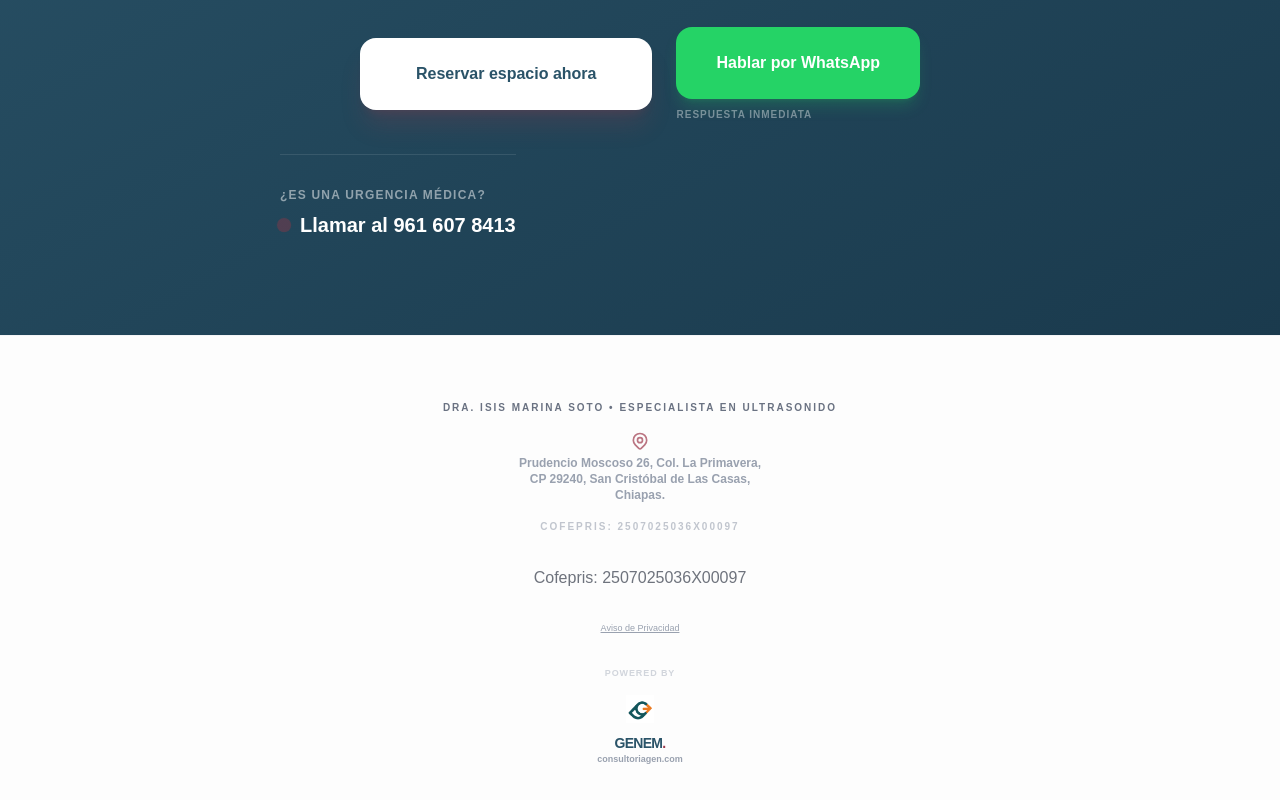
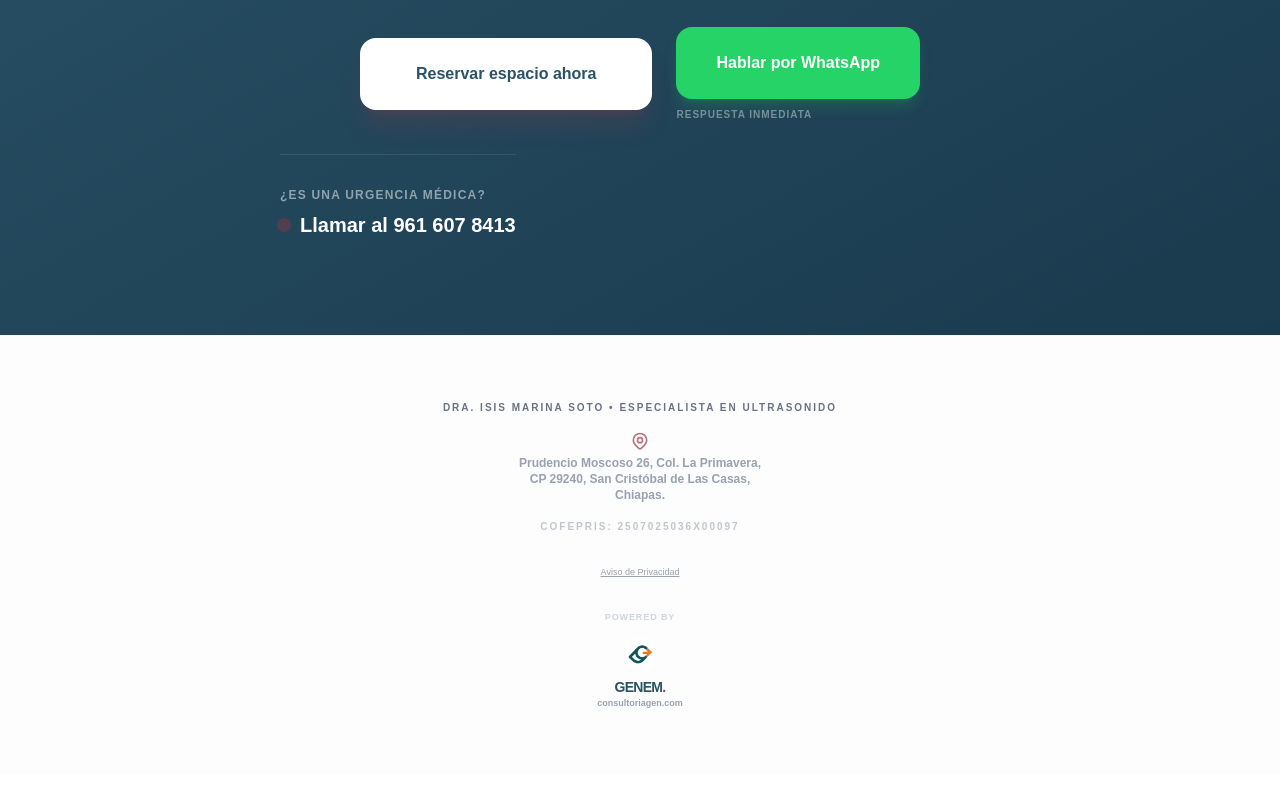
Before and after one commit to randyasp-sketch/dra-isis-ultrasonido, a Next.js app: page / in a window 1280 px wide. Shown: the part 3356-4156 px from the top of the page. After the commit the page ends 4130 px from the top, so only its background shows below. Built offline with nearby package versions, Linux system fonts and the light colour scheme.

Commit message:
arreglo Cofepris duplicado

```diff
--- a/app/page.tsx
+++ b/app/page.tsx
@@ -452,9 +452,6 @@ export default function Home() {
 
           <span className="block opacity-60">Cofepris: 2507025036X00097</span>
         </div>
-{/* ... código anterior del footer ... */}
-
-<span className="block opacity-60">Cofepris: 2507025036X00097</span>
 
 {/* AGREGA ESTO AQUÍ ABAJO */}
 <Link href="/aviso-de-privacidad" className="block mt-4 text-[9px] text-gray-400 underline hover:text-[#9E3A4D] transition-colors">
```
